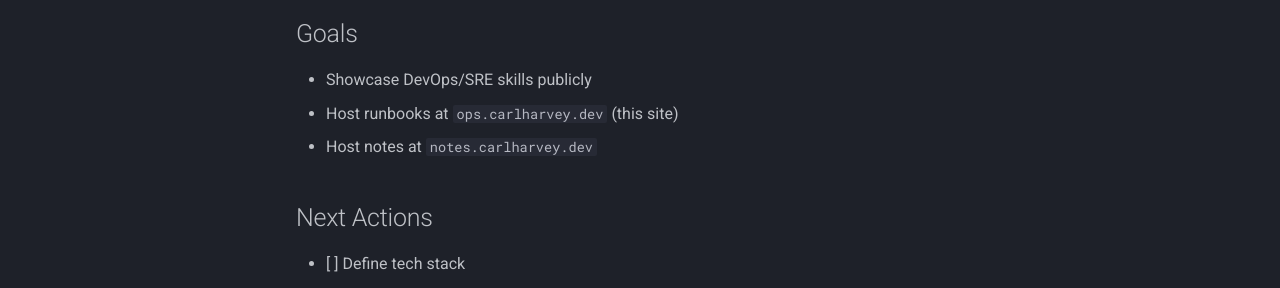
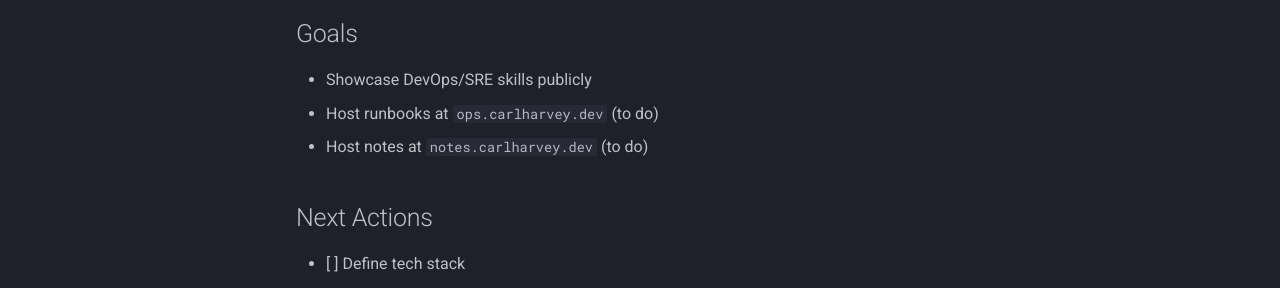
Before and after one commit to CarlHarvey90/carl-harvey-ops, an MkDocs documentation site: the page built from docs/projects/devops-portfolio/index.md, in a window 1280 px wide. Shown: the part 277-565 px from the top of the page. Built offline with MkDocs 1.6.1 and Material for MkDocs 9.7.7, drawn with Linux system fonts in a browser that asks for light colours.

Commit message:
Change hosting status for runbooks and notes
Updated hosting status for runbooks and notes to 'to do'.

```diff
--- a/docs/projects/devops-portfolio/index.md
+++ b/docs/projects/devops-portfolio/index.md
@@ -4,8 +4,8 @@
 
 ## Goals
 - Showcase DevOps/SRE skills publicly
-- Host runbooks at `ops.carlharvey.dev` (this site)
-- Host notes at `notes.carlharvey.dev`
+- Host runbooks at `ops.carlharvey.dev` (to do)
+- Host notes at `notes.carlharvey.dev` (to do)
 
 ## Next Actions
 - [ ] Define tech stack
```
